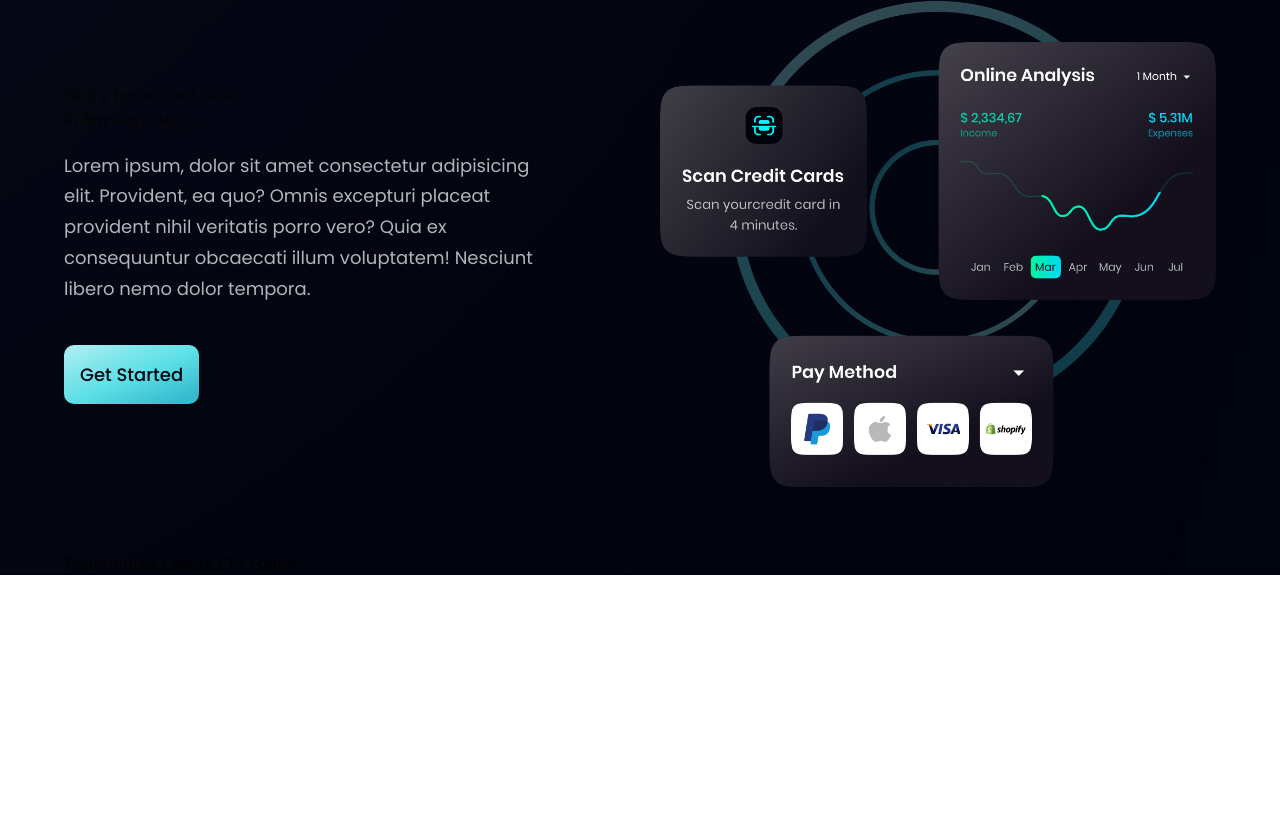
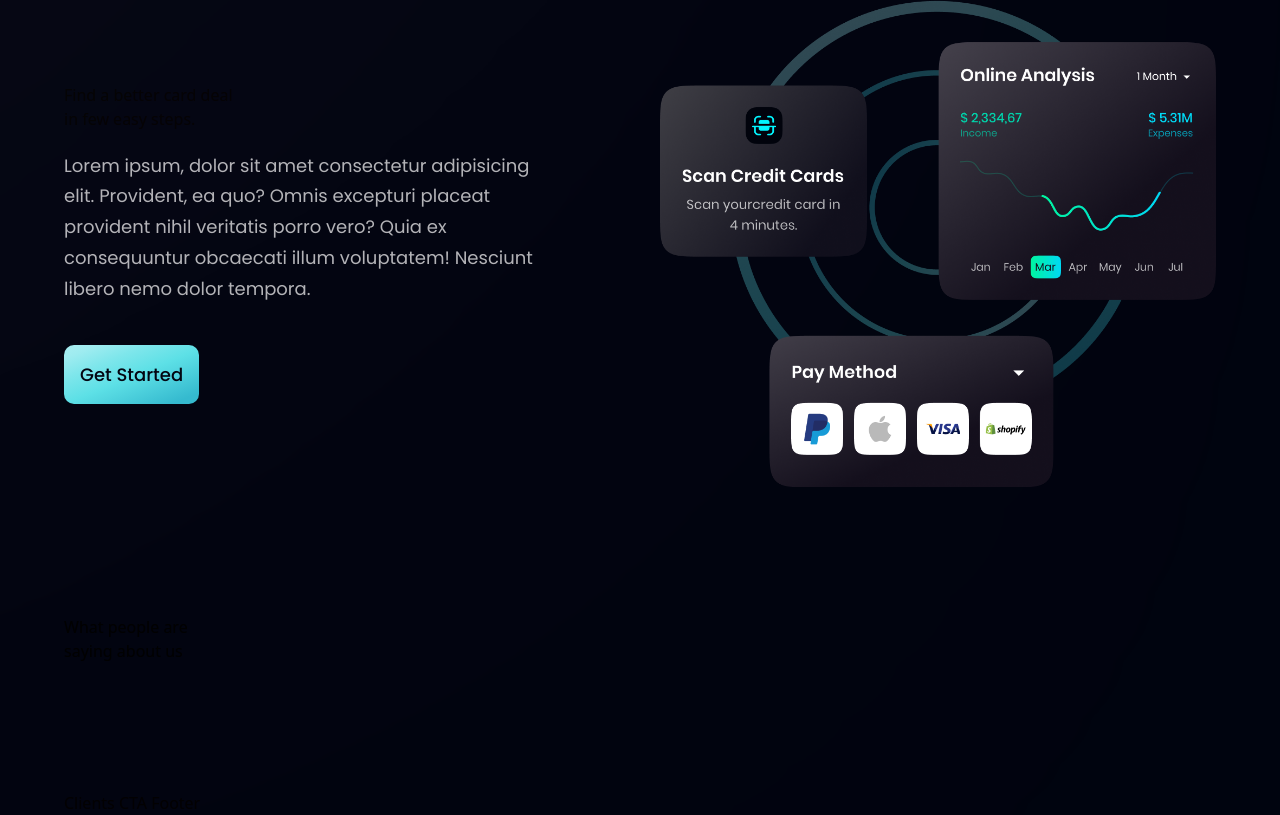
Before and after one commit to ShibinRasheed/HooBank, a React (Vite) app: page / in a window 1280 px wide. Shown: the part 2200-3015 px from the top of the page. Before the commit the page ends 2775 px from the top, so only its background shows below. Built offline with nearby package versions, Linux system fonts and the light colour scheme.

Commit message:
Created testimonials half

```diff
--- a/src/App.jsx
+++ b/src/App.jsx
@@ -1,5 +1,5 @@
 import styles from './style'
-import {Navbar , Hero , Stats , Business, Billing, CardDeal} from "./components"
+import {Navbar , Hero , Stats , Business, Billing, CardDeal, Testimonials} from "./components"
 
 function App() {
   return (
@@ -23,7 +23,7 @@
               <Business/>
               <Billing/>
               <CardDeal/>
-              Testimonials
+              <Testimonials/>
               Clients
               CTA
               Footer
--- /dev/null
+++ b/src/components/Testimonials.jsx
@@ -0,0 +1,15 @@
+import { feedback } from "../constants"
+import styles from "../style"
+// import FeedbackCard from
+
+export default function Testimonials() {
+  return (
+    <section id="clients" className={`${styles.paddingY} ${styles.flexCenter} flex-col relative`}>
+
+        <div className="w-full flex justify-between items-center md:flex-row flex-col sm:mb-16 mb-6 relative z-[1]">
+            <h1>What people are <br className="sm:block hidden"/>saying about us</h1>
+        </div>
+
+    </section>
+  )
+}
--- a/src/components/index.js
+++ b/src/components/index.js
@@ -4,6 +4,7 @@
 import Business from './Business';
 import Billing from "./Billing";
 import CardDeal from "./CardDeal";
+import Testimonials from "./Testimonials";
 
 export {
   Navbar,
@@ -11,5 +12,6 @@
   Stats,
   Business,
   Billing,
-  CardDeal
+  CardDeal,
+  Testimonials,
 };
```
